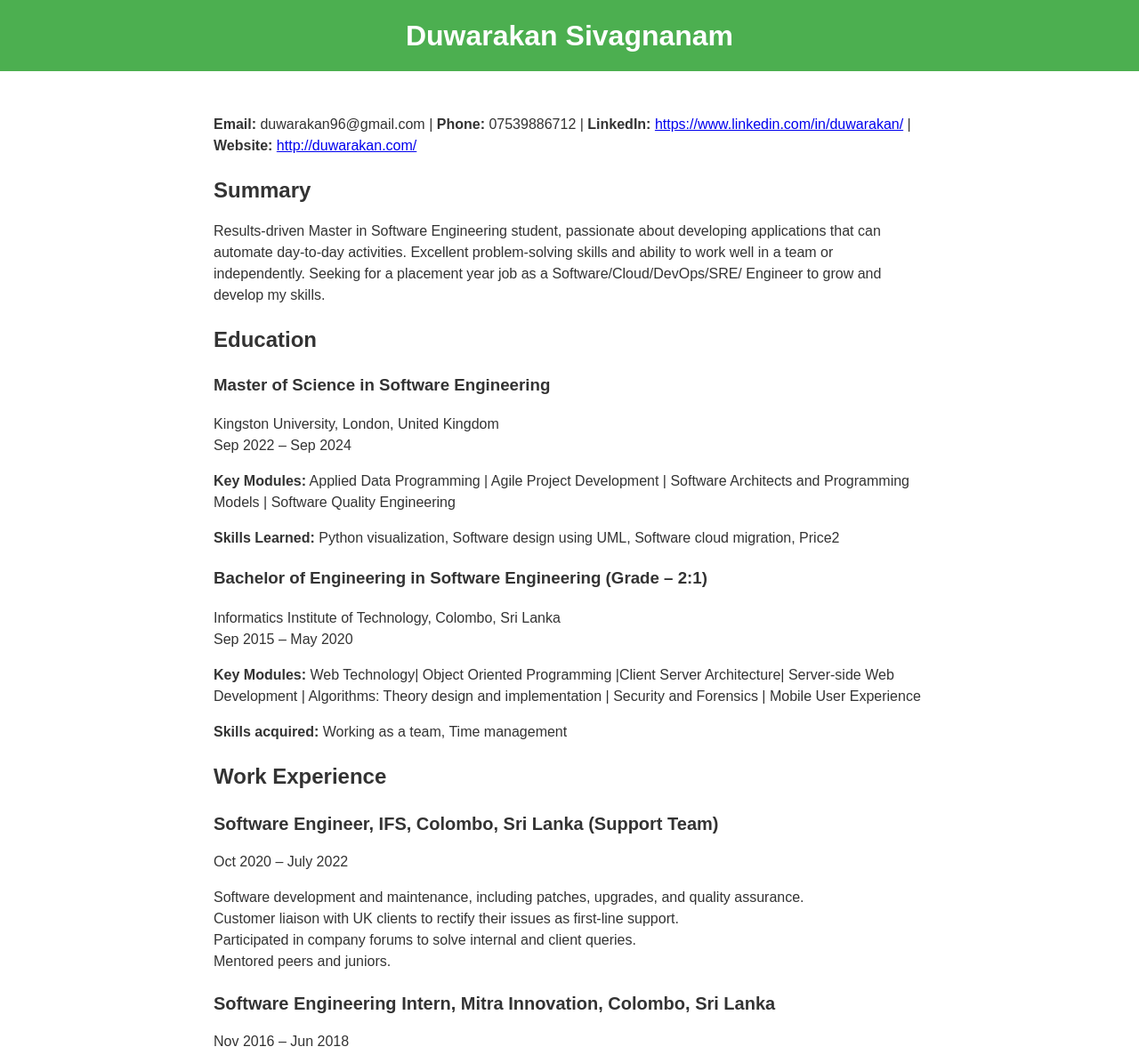
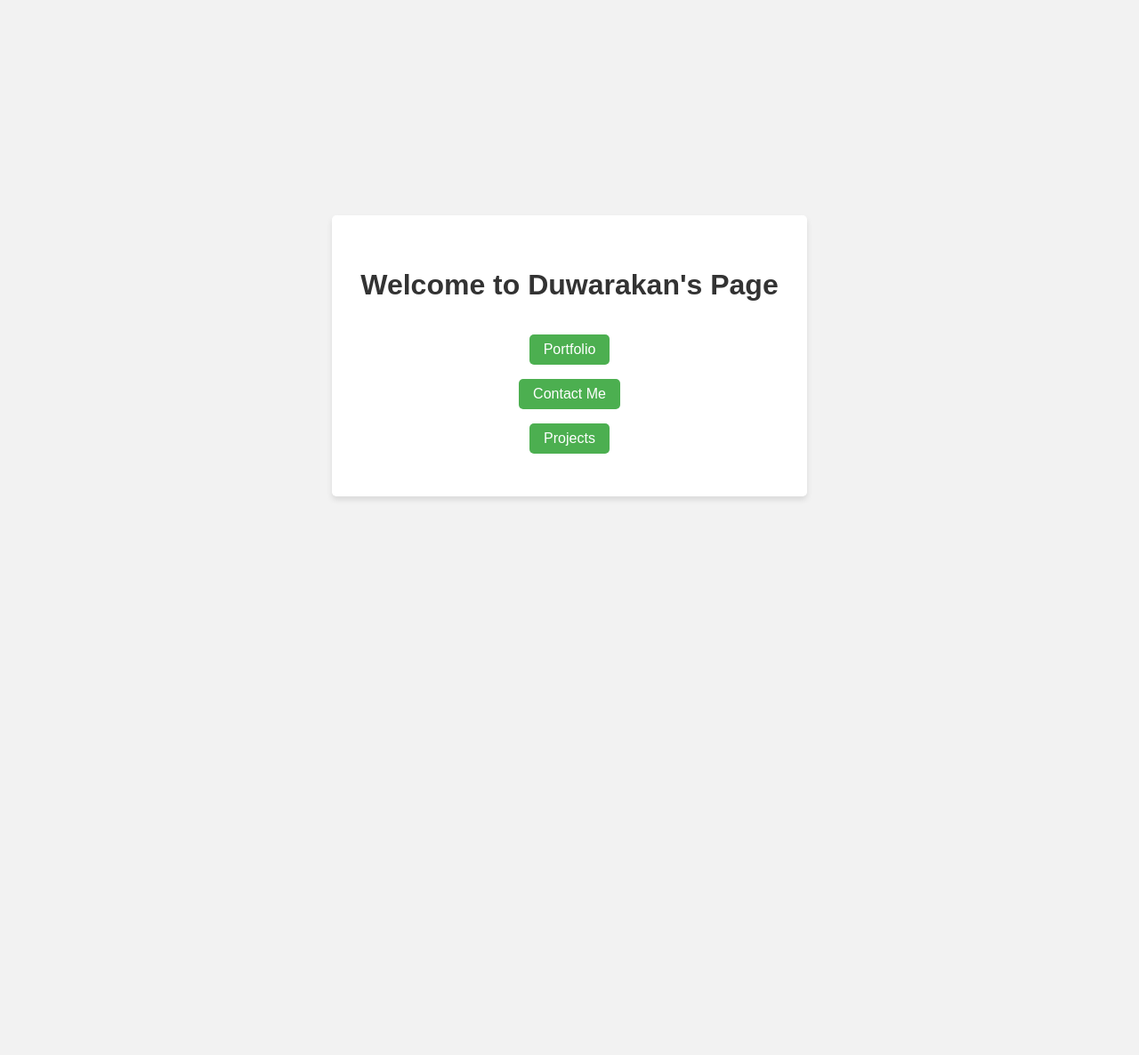
Before and after one commit to duwarakan/duwarakan.github.io, a plain HTML site: page index.html in a window 1280 px wide. Shown: the top 1186 px of the page at 89% size. After the commit the page ends 800 px from the top, so only its background shows below. Drawn offline with Linux system fonts and the light colour scheme.

Commit message:
seperate home file and cv

```diff
--- a/index.html
+++ b/index.html
@@ -3,7 +3,7 @@
   <head>
     <meta charset="UTF-8">
     <meta name="viewport" content="width=device-width, initial-scale=1.0">
-    <title>Duwarakan Sivagnanam CV</title>
+    <title>Welcome to Duwarakan's Page</title>
     <style>
       body {
         font-family: Arial, sans-serif;
@@ -11,127 +11,49 @@
         line-height: 1.5;
         color: #333;
         margin: 0;
+        display: flex;
+        justify-content: center;
+        align-items: center;
+        height: 100vh;
+        background-color: #f2f2f2;
       }
 
-      header {
+      .welcome-container {
+        display: flex;
+        flex-direction: column;
+        align-items: center;
+        background-color: white;
+        padding: 2rem;
+        border-radius: 5px;
+        box-shadow: 0 4px 6px rgba(0, 0, 0, 0.1);
+      }
+
+      h1 {
+        margin-bottom: 2rem;
+      }
+
+      button {
         background-color: #4CAF50;
         color: white;
-        padding: 1rem;
-      }
-
-      header h1 {
-          text-align: center;
-        margin: 0;
-      }
-
-      .container {
-        max-width: 800px;
-        margin: 0 auto;
-        padding: 2rem;
-      }
-
-      .section-title {
-        font-size: 1.5rem;
+        font-size: 1rem;
+        padding: 0.5rem 1rem;
+        border: none;
+        border-radius: 5px;
+        cursor: pointer;
         margin-bottom: 1rem;
       }
 
-      ul,
-      li {
-        margin: 0;
-        padding: 0;
-        list-style: none;
-      }
-
-      .project,
-      .experience {
-        margin-bottom: 1rem;
-      }
-
-      .project h3,
-      .experience h3 {
-        font-size: 1.25rem;
-        margin-bottom: 0.5rem;
+      button:hover {
+        background-color: #45a049;
       }
     </style>
   </head>
   <body>
-    <header>
-      <h1>Duwarakan Sivagnanam</h1>
-    </header>
-    <main class="container">
-      <p>
-        <strong>Email:</strong> duwarakan96@gmail.com | <strong>Phone:</strong> 07539886712 | <strong>LinkedIn:</strong>
-        <a href="https://www.linkedin.com/in/duwarakan/">https://www.linkedin.com/in/duwarakan/</a> | <strong>Website:</strong>
-        <a href="http://duwarakan.com/">http://duwarakan.com/</a>
-      </p>
-      <h2 class="section-title">Summary</h2>
-      <p>Results-driven Master in Software Engineering student, passionate about developing applications that can automate day-to-day activities. Excellent problem-solving skills and ability to work well in a team or independently. Seeking for a placement year job as a Software/Cloud/DevOps/SRE/ Engineer to grow and develop my skills.</p>
-      <h2 class="section-title">Education</h2>
-      <div class="education">
-        <h3>Master of Science in Software Engineering</h3>
-        <p>Kingston University, London, United Kingdom <br> Sep 2022 – Sep 2024 </p>
-        <p>
-          <strong>Key Modules:</strong> Applied Data Programming | Agile Project Development | Software Architects and Programming Models | Software Quality Engineering
-        </p>
-        <p>
-          <strong>Skills Learned:</strong> Python visualization, Software design using UML, Software cloud migration, Price2
-        </p>
-        <h3>Bachelor of Engineering in Software Engineering (Grade – 2:1)</h3>
-        <p>Informatics Institute of Technology, Colombo, Sri Lanka <br> Sep 2015 – May 2020 </p>
-        <p>
-          <strong>Key Modules:</strong> Web Technology| Object Oriented Programming |Client Server Architecture| Server-side Web Development | Algorithms: Theory design and implementation | Security and Forensics | Mobile User Experience
-        </p>
-        <p>
-          <strong>Skills acquired:</strong> Working as a team, Time management
-        </p>
-      </div>
-      <h2 class="section-title">Work Experience</h2>
-      <div class="experience">
-        <h3>Software Engineer, IFS, Colombo, Sri Lanka (Support Team)</h3>
-        <p>Oct 2020 – July 2022</p>
-        <ul>
-          <li>Software development and maintenance, including patches, upgrades, and quality assurance.</li>
-          <li>Customer liaison with UK clients to rectify their issues as first-line support.</li>
-          <li>Participated in company forums to solve internal and client queries.</li>
-          <li>Mentored peers and juniors.</li>
-        </ul>
-      </div>
-      <div class="experience">
-        <h3>Software Engineering Intern, Mitra Innovation, Colombo, Sri Lanka</h3>
-        <p>Nov 2016 – Jun 2018</p>
-        <ul>
-          <li>Software Development and maintenance.</li>
-          <li>Created and maintained APIs to collect data and visualize every day.</li>
-          <li>Worked as a team to automate data pipelines.</li>
-          <li>Participated in several company’s internal projects, including automating data pipelines.</li>
-          <li>Created technical documentation for self-developed R&D Projects.</li>
-        </ul>
-      </div>
-      <h2 class="section-title">Technical Skills</h2>
-      <ul>
-        <li>Programming languages: Python, JavaScript</li>
-        <li>Framework: Flask, Django, FastAPI</li>
-        <li>GIT: GitHub, Bitbucket</li>
-        <li>Cloud: AWS, Google Cloud</li>
-        <li>Other tools and Environments: Apache Airflow, PLSQL, API, Windows, Ubuntu</li>
-      </ul>
-      <h2 class="section-title">Notable Projects</h2>
-      <div class="project">
-        <h3>Chronic Kidney Disease Prediction</h3>
-        <p>May 2019 – May 2020</p>
-        <ul>
-          <li>Created a web-based machine learning app which enables users to identify renal failure using specific data.</li>
-          <li>Worked with stakeholders for this project, including medical professionals.</li>
-        </ul>
-      </div>
-      <div class="project">
-        <h3>Accident Alert System</h3>
-        <p>May 2016 – May 2017</p>
-        <ul>
-          <li>IoT-based project with mobile and website, which will alert nearby police and insurance if an accident happens. Got selected to showcase for cutting-edge exhibition.</li>
-          <li>Developed extensive knowledge in C programming language and Google Cloud.</li>
-        </ul>
-      </div>
-    </main>
+    <div class="welcome-container">
+      <h1>Welcome to Duwarakan's Page</h1>
+      <button onclick="window.location.href='cv.html';">Portfolio</button>
+      <button onclick="window.location.href='contact.html';">Contact Me</button>
+      <button onclick="alert('Coming soon!');">Projects</button>
+    </div>
   </body>
 </html>
```
Also changed, not shown: cv.html (added, +137 -0 lines).
